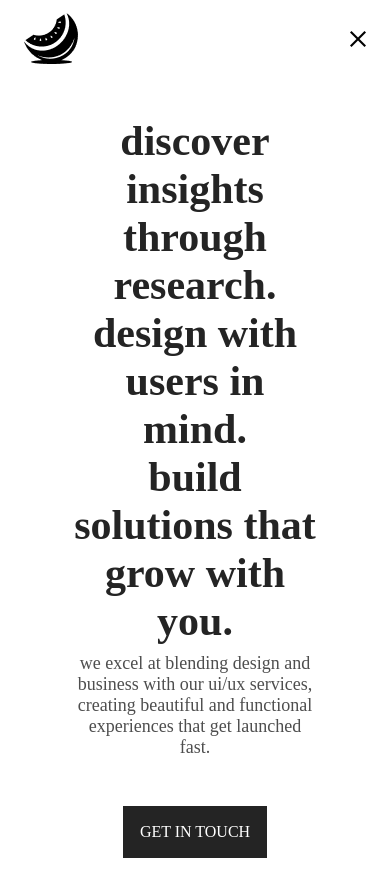
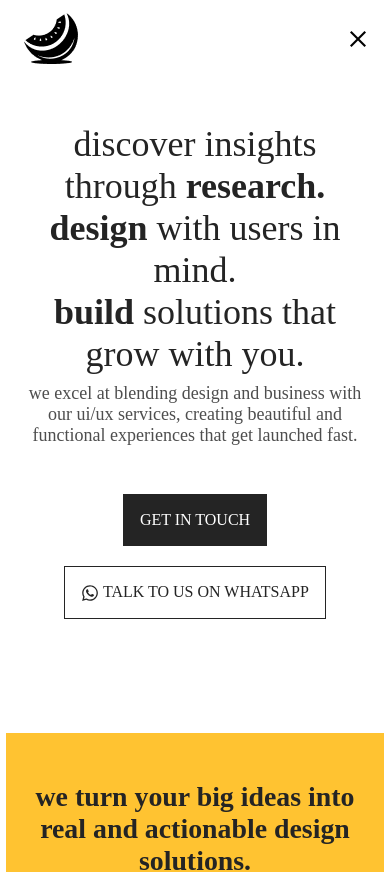
Before and after one commit to mayurnandwalkar/MellonnStududio, a React (Vite) app: page /service in a window 390 px wide. Shown: the top 872 px of the page. Built offline with nearby package versions, Linux system fonts and the light colour scheme; a web font is replaced by a local one.

Commit message:
code updated

```diff
--- a/src/Components/HeroComponent.jsx
+++ b/src/Components/HeroComponent.jsx
@@ -8,9 +8,8 @@ const HeroComponent = () => {
             <section className='landing-page-hero-sec d-flex align-items-center justify-content-center'  >
                 <div className='container'>
                     <div className='hero-land text-center'>
-                        <h1 className='mx-auto col-8'>Transform your vision into amazing digital experiences with us.</h1>
-                        <p className='mx-auto col-8'>Ditch the clunky enterprise software and step into a world of effortless user experiences. From design and UX to product innovation, we’re here to guide you from idea to impact.</p>
-
+                        <h1 className='mx-auto col-sm-8 col-12'>Transform your vision into amazing digital experiences with us.</h1>
+                        <p className='mx-auto col-sm-8 col-12'>Ditch the clunky enterprise software and step into a world of effortless user experiences. From design and UX to product innovation, we’re here to guide you from idea to impact.</p>
                         <div className='display-buttons'>
                             <div>
                                 <button className='cst-get-in-tout-btn btn-outline text-uppercase'>Get in touch</button>
--- a/src/Components/HeroComponentAboutPage.jsx
+++ b/src/Components/HeroComponentAboutPage.jsx
@@ -11,7 +11,6 @@ const HeroComponentAboutPage = () => {
                             beautiful experiences.</h1>
                         <p className='mx-auto col-sm-4 col-12'>By using ideas, emotions, skills,
                             technology and a whole lot of tea.</p>
-
                         <div className='display-buttons text-center mt-5'>
                             <div>
                                 <button className='cst-get-in-tout-btn btn-outline text-uppercase'>Get in touch</button>
--- a/src/Components/HeroComponentServicePage.jsx
+++ b/src/Components/HeroComponentServicePage.jsx
@@ -6,10 +6,10 @@ const HeroComponentServicePage = () => {
         <section className='service-page-hero-sec d-flex align-items-center justify-content-center'  >
             <div className='container'>
                 <div className='hero-land text-center'>
-                    <h1 className='mx-auto col-8'>Discover insights through <strong>research.</strong><br />
+                    <h1 className='mx-auto col-sm-8 col-12'>Discover insights through <strong>research.</strong><br />
                         <strong>Design</strong> with users in mind.<br />
                         <strong>Build</strong> solutions that grow with you.</h1>
-                    <p className='mx-auto col-8'>We excel at blending design and business with our UI/UX services, creating beautiful and functional experiences that get launched fast.</p>
+                    <p className='mx-auto col-sm-8 col-12'>We excel at blending design and business with our UI/UX services, creating beautiful and functional experiences that get launched fast.</p>
 
                     <div className='display-buttons text-center mt-5'>
                         <div>
--- a/src/index.css
+++ b/src/index.css
@@ -919,14 +919,19 @@ input[type=text]:visited {
         color: #242424;
         text-align: center;
         font-family: "SF Pro";
-        font-size: 42px;
+        font-size: 36px;
         font-style: normal;
         font-weight: 700;
         line-height: normal;
         text-transform: lowercase;
         margin-top: 40px;
+        /* padding: 20px */
     }
+    .service-page-hero-sec h1 {
 
+        font-weight: 500;
+
+    }
     .section-got-an-idea {
         height: auto;
     }
@@ -983,6 +988,11 @@ input[type=text]:visited {
     .sec-bg h2 {
         width: 100%;
         text-align: center;
+        font-weight: 600;
+    }
+
+    .faq-section h1 {
+        font-size: 34px;
     }
 
     .sec-bg p {
@@ -1040,4 +1050,8 @@ input[type=text]:visited {
     #navbarSupportedContent {
         margin-top: 40px;
     }
+
+    section {
+        padding: 6px;
     }
+}
```
Lines whose indentation alone changed are shown as unchanged.
